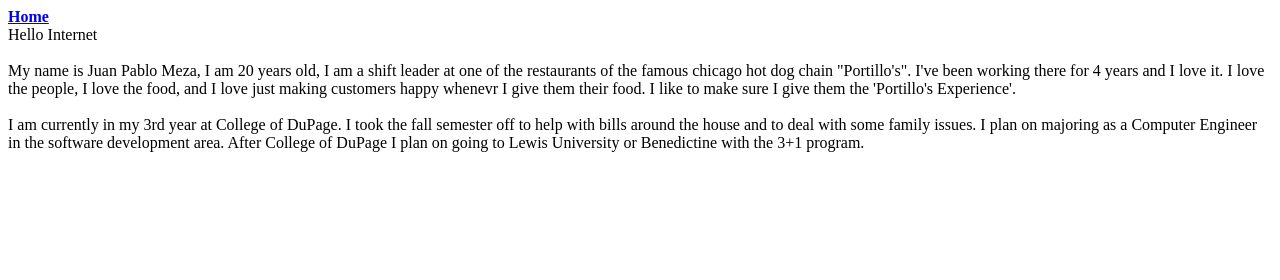
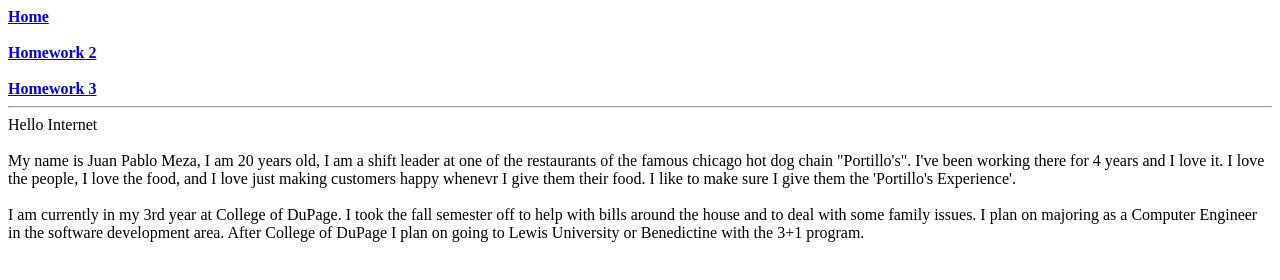
Before and after one commit to Juanito-2115/CIS1300, a plain HTML site: page HW1/index.html in a window 1280 px wide. Drawn offline with Linux system fonts and the light colour scheme.

Commit message:
Update index.html

```diff
--- a/HW1/index.html
+++ b/HW1/index.html
@@ -7,6 +7,12 @@
 <body>
 	<b><a href="https://juanito-2115.github.io/CIS1300/index.html">Home</a></b>
 	<br>
+	<br>
+	<b><a href="https://juanito-2115.github.io/CIS1300/HW2/index.html">Homework 2<a/></b>
+	<br>
+	<br>
+	<b><a href="https://juanito-2115.github.io/CIS1300/HW03/index.html">Homework 3</a></b>
+	<hr>
 	Hello Internet
 	<br>
 	<br>
```
